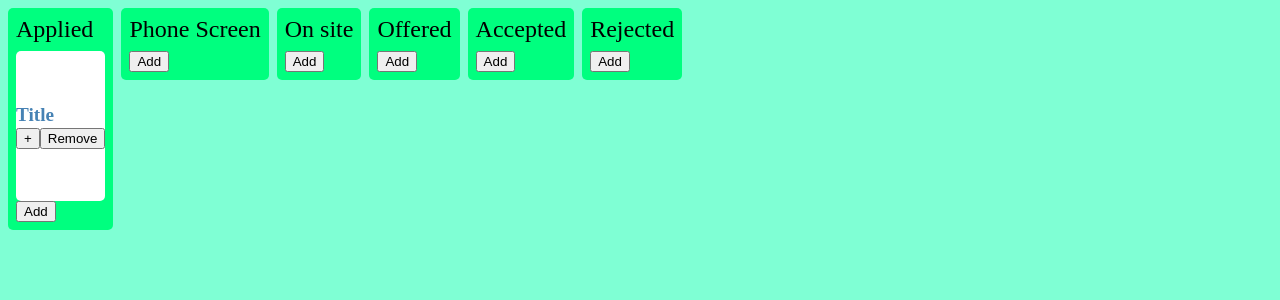
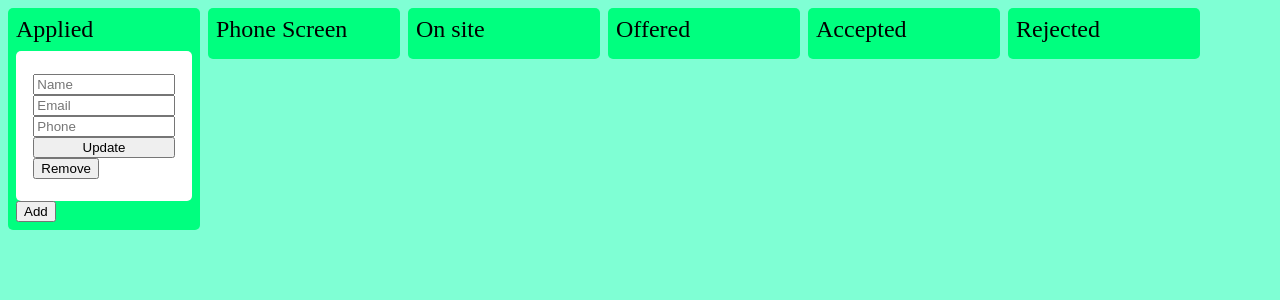
Before and after one commit to echen831/dnd_kanban, a React (Create React App) app: page / in a window 1280 px wide. Both pictures are taken after a click on the button "Add". Shown: the top 300 px of the page. Built offline with nearby package versions, Linux system fonts and the light colour scheme.

Commit message:
add CRUD features

```diff
--- a/src/App.css
+++ b/src/App.css
@@ -18,13 +18,14 @@ body {
   height: 100%;
   /* grid-template-columns: repeat(auto-fill, 300px); */
   align-items: start;
-  cursor: grabbing;
+  cursor: grab;
 }
 
 .dnd-group {
     background-color: springgreen;
     border-radius: 5px;
     padding: .5rem;
+    min-width: 11rem;
 }
 
 .group-title {
@@ -61,3 +62,26 @@ body {
 #hide {
     display: none;
 }
+
+#dragging {
+  cursor: grabbing;
+}
+
+.item-container {
+  font-size: small;
+}
+
+form {
+  display: flex;
+  flex-direction: column;
+}
+
+.item-container div {
+  display: flex;
+  justify-content: space-between;
+  min-width: 10em;
+}
+
+.item-container input {
+  width: 10em;
+}
--- a/src/component/dnd.jsx
+++ b/src/component/dnd.jsx
@@ -1,4 +1,5 @@
 import React, { useState, useRef } from 'react';
+import { Item } from './item';
 
 //[Applied] [Phone Screen] [On site] [Offered] [Accepted] [Rejected]
 
@@ -15,11 +16,11 @@ export const DND = (props) => {
 
     const [ list, setList ] = useState(INITIALDATA);
     const [dragging, setDragging] = useState(false);
-    const [ editTitle, setEditTitle ] = useState(false);
+    // const [ editTitle, setEditTitle ] = useState(false);
 
     const dragItem = useRef();
     const dragNode = useRef();
-    const textInput = useRef();
+    // const textInput = useRef();
 
     const handleDragStart = (e, params) => {
         dragItem.current = params;
@@ -52,7 +53,7 @@ export const DND = (props) => {
     const addItems = (col) => {
         setList(oldList => {
             let newList = JSON.parse(JSON.stringify(oldList))
-            newList[col].items.push({ title: '', details: '' })
+            newList[col].items.push({ name: '', email: '', phone: '' })
             return newList
         })
     }
@@ -67,15 +68,28 @@ export const DND = (props) => {
         })
     }
 
-    const update = (text, params) => {
-        setList(oldList => {
-            let newList = JSON.parse(JSON.stringify(oldList))
-            newList[params.grpIdx].items[params.itemIdx].title = text
-            return newList
-        })
-        textInput.current.value = ''
-        setEditTitle(false)
+    const update = (data, params) => {
+        let newList = [...list]
+        newList[params.grpIdx].items[params.itemIdx] = {
+            name: data.name,
+            email: data.email,
+            phone: data.phone
+        }
+
+        setList(newList);
     }
+
+    // const update = (field, text, params) => {
+
+
+    //     setList(oldList => {
+    //         let newList = JSON.parse(JSON.stringify(oldList))
+    //         newList[params.grpIdx].items[params.itemIdx][field] = text
+    //         return newList
+    //     })
+    //     // textInput.current.value = ''
+    //     // setEditTitle(false)
+    // }
 
     const getStyles = (params) => {
         const currentItem = dragItem.current
@@ -87,13 +101,11 @@ export const DND = (props) => {
 
     return (
         <div className='dnd-header'>
-            <div className='drag-n-drop'>
+            <div className='drag-n-drop' id={dragging ? 'dragging' : ''}>
                 {list.map((grp, grpIdx) => (
                     <div key={grpIdx}
-                        className='dnd-group'
-                        draggable
-                        onDragEnter={dragging && !grp.items.length ? (e) => handleDragEnter(e, { grpIdx, itemIdx: 0 }) : null}
-                    >
+                         className='dnd-group'
+                         onDragEnter={dragging && !grp.items.length ? (e) => handleDragEnter(e, { grpIdx, itemIdx: 0 }) : null}>
                         <div className='group-title'>{grp.title}</div>
                         {grp.items ? grp.items.map((item, itemIdx) => (
                             <div draggable
@@ -101,19 +113,25 @@ export const DND = (props) => {
                                 onDragEnter={dragging ? (e) => { handleDragEnter(e, { grpIdx, itemIdx }) } : null}
                                 key={itemIdx}
                                 className={dragging ? getStyles({ grpIdx, itemIdx }) : 'dnd-item'}>
-
-                                <div>
-                                    <p>{item.title.length ? item.title : 'Title'}</p>
+                                <Item item={item}
+                                      grpIdx={grpIdx}
+                                      itemIdx={itemIdx}
+                                      update={update}
+                                      removeItem={removeItem}
+                                />
+                                {/* <div>
+                                    <p>{item.title.length ? item.title : 'Name'}</p>
                                     <button onClick={() => setEditTitle(!editTitle)}>+</button>
                                     <div id={!editTitle ? 'hide' : ''}>
                                         <input type="text" ref={textInput} />
                                         <button onClick={() => update(textInput.current.value, { grpIdx, itemIdx })}>Update</button>
                                     </div>
                                     <button onClick={() => removeItem({ grpIdx, itemIdx })}>Remove</button>
-                                </div>
+                                </div> */}
                             </div>
                         )) : null}
-                        <button onClick={() => addItems(grpIdx)}>Add</button>
+                        {grp.title === 'Applied' ? <button onClick={() => addItems(grpIdx)}>Add</button> : null}
+
                     </div>
                 ))}
             </div>
--- /dev/null
+++ b/src/component/item.jsx
@@ -0,0 +1,83 @@
+import React, { useState, useRef } from 'react';
+
+export const Item = ({ item, update, removeItem, grpIdx, itemIdx}) => {
+
+    const [editName, setEditName] = useState(false);
+    const [editEmail, setEditEmail] = useState(false);
+
+    const [name, setName] = useState(item.name);
+    const [email, setEmail] = useState(item.email);
+    const [phone, setPhone] = useState(item.phone);
+
+
+    const nameInput = useRef();
+    const emailInput = useRef();
+    const phoneInput = useRef();
+
+    // const handleUpdate = (field, text, params) => {
+    //     update(field, text, params);
+
+    //     switch (field) {
+    //         case "name":
+    //             setEditName(false);
+    //             nameInput.current.value = ""
+    //             break;
+    //         case "email":
+    //             setEditEmail(false);
+    //             emailInput.current.value = ""
+    //             break;
+    //         default:
+    //             break;
+    //     }
+    // }
+
+    const handleUpdate = (e, data, params) => {
+        e.preventDefault();
+        update(data, params)
+    }
+
+    const handleChange = (e, field) => {
+
+        switch (field) {
+            case "name":
+                setName(e.currentTarget.value)
+                break;
+            case "email":
+                setEmail(e.currentTarget.value)
+                break;
+            case "phone":
+                setPhone(e.currentTarget.value)
+                break;
+            default:
+                break;
+        }
+    }
+
+    return (
+        <div className="item-container" onSubmit={(e)=>handleUpdate(e, {name, email, phone}, {grpIdx, itemIdx})}>
+            <form action="">
+                <input type="text" ref={nameInput} value={name} placeholder="Name" onChange={(e)=>handleChange(e,"name")}/>
+                <input type="text" ref={emailInput} value={email} placeholder="Email" onChange={(e) => handleChange(e, "email")}/>
+                <input type="text" ref={phoneInput} value={phone} placeholder="Phone" onChange={(e) => handleChange(e, "phone")}/>
+                <button type="submit">Update</button>
+            </form>
+            {/* <div>
+                <p>{item.name.length ? item.name : 'Name'}</p>
+                <button onClick={() => setEditName(!editName)}>Edit</button>
+            </div>
+            <div id={!editName ? 'hide' : ''}>
+                <input type="text" ref={nameInput} />
+                <button onClick={() => handleUpdate("name", nameInput.current.value, { grpIdx, itemIdx })}>Update</button>
+            </div>
+            <div>
+                <p>{item.email.length ? item.email : 'Email'}</p>
+                <button onClick={() => setEditEmail(!editEmail)}>Edit</button>
+            </div>
+            <div id={!editEmail ? 'hide' : ''}>
+                <input type="text" ref={emailInput} />
+                <button onClick={() => handleUpdate("email", emailInput.current.value, { grpIdx, itemIdx })}>Update</button>
+            </div> */}
+            <button onClick={() => removeItem({ grpIdx, itemIdx })}>Remove</button>
+        </div>
+    )
+}
```
